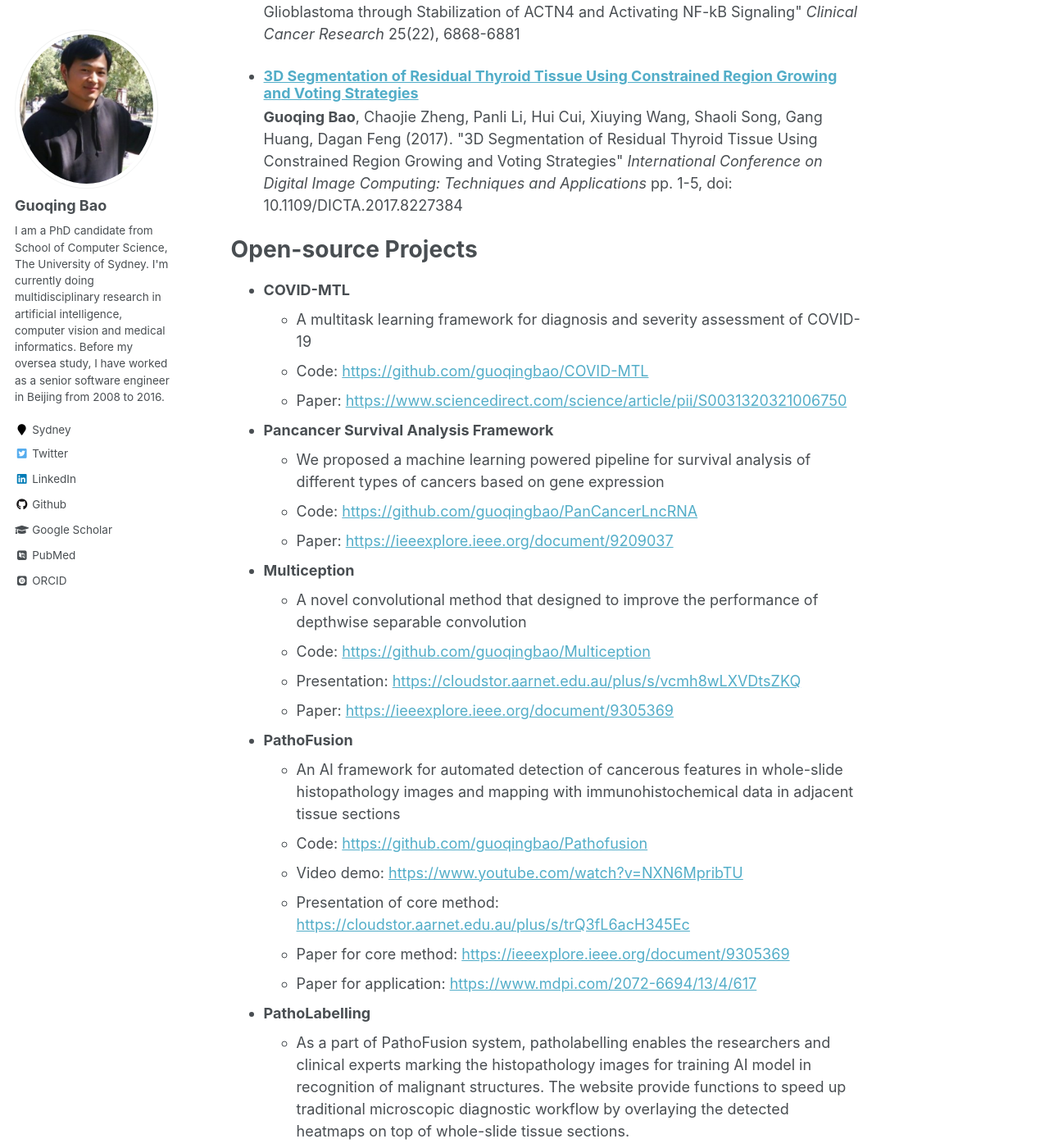
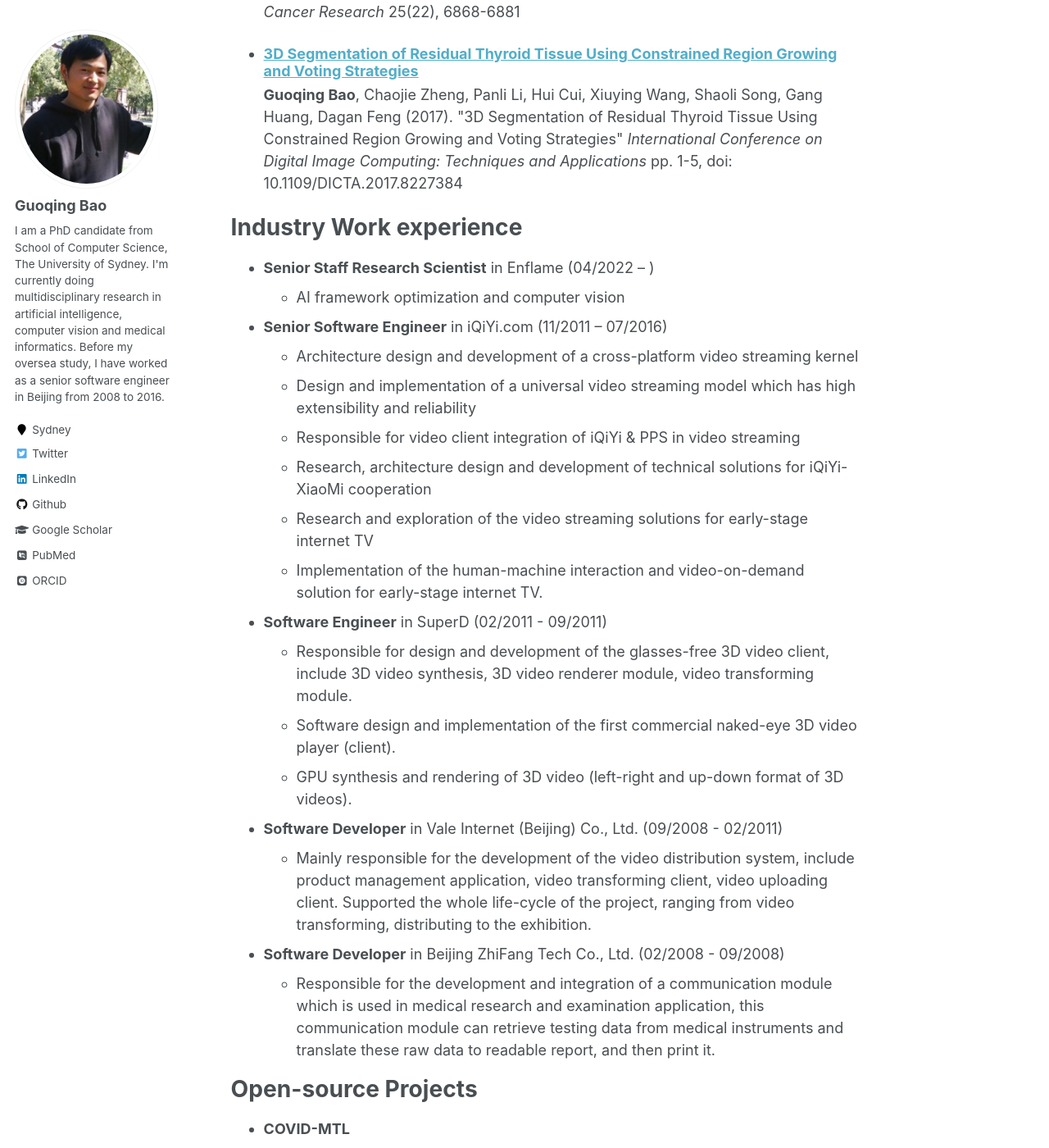
Before and after one commit to guoqingbao/guoqingbao.github.io, a Jekyll site: the page built from _pages/about.md, in a window 1280 px wide and 1400 px high, scrolled down 3327 px. Shown: the whole window at 82% size. Built offline with Jekyll 4.4.1, drawn with Linux system fonts in a browser that asks for light colours; some web fonts are replaced; some of the changed text lies outside the part shown.

Commit message:
Update about.md

```diff
--- a/_pages/about.md
+++ b/_pages/about.md
@@ -13,18 +13,17 @@
 
 About
 ======
+* From 2022, work as a Senior Staff Researcher in AI framework optimization and computer vision
 
 * Having both intensive university research and software engineering work experience, which enables me to fast prototyping and commercially implementing novel ideas.
 
 * Four years' full-time research experience in computer vision, artificial intelligence and medical informatics, and additional nine years' industry work experience as a senior/software engineer in development and architecture design of large-scale commercial software projects.
 
-* Currently working on research projects that have potentials to revolutionize diagnosis and treatment of severe diseases with the support of machine learning.
-
 * Academic and industry achievements (2008-2021):
 
   * 2016-2021:
 
-  * Achieved high academic merit after reentering school, including high honor rolls, half-fee, summer research, dean’s list, Ph.D., and postgraduate supplementary scholarships from the University of Sydney as a Master's and PhD student. Published high quality scientific papers in areas of machine learning, pattern recognition and translational medicine in IEEE, Cancers, and Lancet family journals.
+  * Achieved high academic merit after reentering school, including high honor rolls, half-fee, summer research, dean’s list, Ph.D., and postgraduate supplementary scholarships from the University of Sydney as a Master's and PhD student. Published high quality scientific papers in areas of machine learning, pattern recognition and translational medicine in Pattern Recognition, IEEE JBHI, Cancers, and Lancet family journals.
 
   * 2008-2016:
 
@@ -38,7 +37,7 @@
 Education
 ======
 * The University of Sydney, Australia
-  * Ph.D (Artificial Intelligence and Image Processing, Thesis under submission), 2018-2021
+  * Ph.D (Artificial Intelligence and Image Processing), 2018.07-2022.04
   * Master of Information Technology, 2016-2018
 * Shandong University, China
   * Undergraduate in Computer Science, 2003-2007
@@ -61,6 +60,26 @@
   <ul>{% for post in site.publications reversed %}
     {% include archive-single-cv.html %}
   {% endfor %}</ul>
+
+Industry Work experience
+======
+* **Senior Staff Research Scientist** in Enflame (04/2022 – )
+  * AI framework optimization and computer vision
+* **Senior Software Engineer** in iQiYi.com (11/2011 – 07/2016)
+  * Architecture design and development of a cross-platform video streaming kernel
+  * Design and implementation of a universal video streaming model which has high extensibility and reliability
+  * Responsible for video client integration of iQiYi & PPS in video streaming
+  * Research, architecture design and development of technical solutions for iQiYi-XiaoMi cooperation
+  * Research and exploration of the video streaming solutions for early-stage internet TV
+  * Implementation of the human-machine interaction and video-on-demand solution for early-stage internet TV.
+* **Software Engineer** in SuperD (02/2011 - 09/2011)
+  * Responsible for design and development of the glasses-free 3D video client, include 3D video synthesis, 3D video renderer module, video transforming module.
+  * Software design and implementation of the first commercial naked-eye 3D video player (client).
+  * GPU synthesis and rendering of 3D video (left-right and up-down format of 3D videos).
+* **Software Developer** in Vale Internet (Beijing) Co., Ltd. (09/2008 - 02/2011)
+  * Mainly responsible for the development of the video distribution system, include product management application, video transforming client, video uploading client. Supported the whole life-cycle of the project, ranging from video transforming, distributing to the exhibition.
+* **Software Developer** in Beijing ZhiFang Tech Co., Ltd. (02/2008 - 09/2008)
+  * Responsible for the development and integration of a communication module which is used in medical research and examination application, this communication module can retrieve testing data from medical instruments and translate these raw data to readable report, and then print it.
 
 Open-source Projects
 ======
@@ -110,24 +129,6 @@
   * Improve the performance of deep learning algorithms in medical image recognition and genomic data processing.
   * Research and improve computer vision algorithms (such as image detection, segmentation, registration, etc.) for pathology and CT image data analysis.
 
-Industry Work experience
-======
-* **Senior Software Engineer** in iQiYi.com (11/2011 – 07/2016)
-  * Architecture design and development of a cross-platform video streaming kernel
-  * Design and implementation of a universal video streaming model which has high extensibility and reliability
-  * Responsible for video client integration of iQiYi & PPS in video streaming
-  * Research, architecture design and development of technical solutions for iQiYi-XiaoMi cooperation
-  * Research and exploration of the video streaming solutions for early-stage internet TV
-  * Implementation of the human-machine interaction and video-on-demand solution for early-stage internet TV.
-* **Software Engineer** in SuperD (02/2011 - 09/2011)
-  * Responsible for design and development of the glasses-free 3D video client, include 3D video synthesis, 3D video renderer module, video transforming module.
-  * Software design and implementation of the first commercial naked-eye 3D video player (client).
-  * GPU synthesis and rendering of 3D video (left-right and up-down format of 3D videos).
-* **Software Developer** in Vale Internet (Beijing) Co., Ltd. (09/2008 - 02/2011)
-  * Mainly responsible for the development of the video distribution system, include product management application, video transforming client, video uploading client. Supported the whole life-cycle of the project, ranging from video transforming, distributing to the exhibition.
-* **Software Developer** in Beijing ZhiFang Tech Co., Ltd. (02/2008 - 09/2008)
-  * Responsible for the development and integration of a communication module which is used in medical research and examination application, this communication module can retrieve testing data from medical instruments and translate these raw data to readable report, and then print it.
-
 Talks
 ======
   <ul>{% for post in site.talks %}
```
